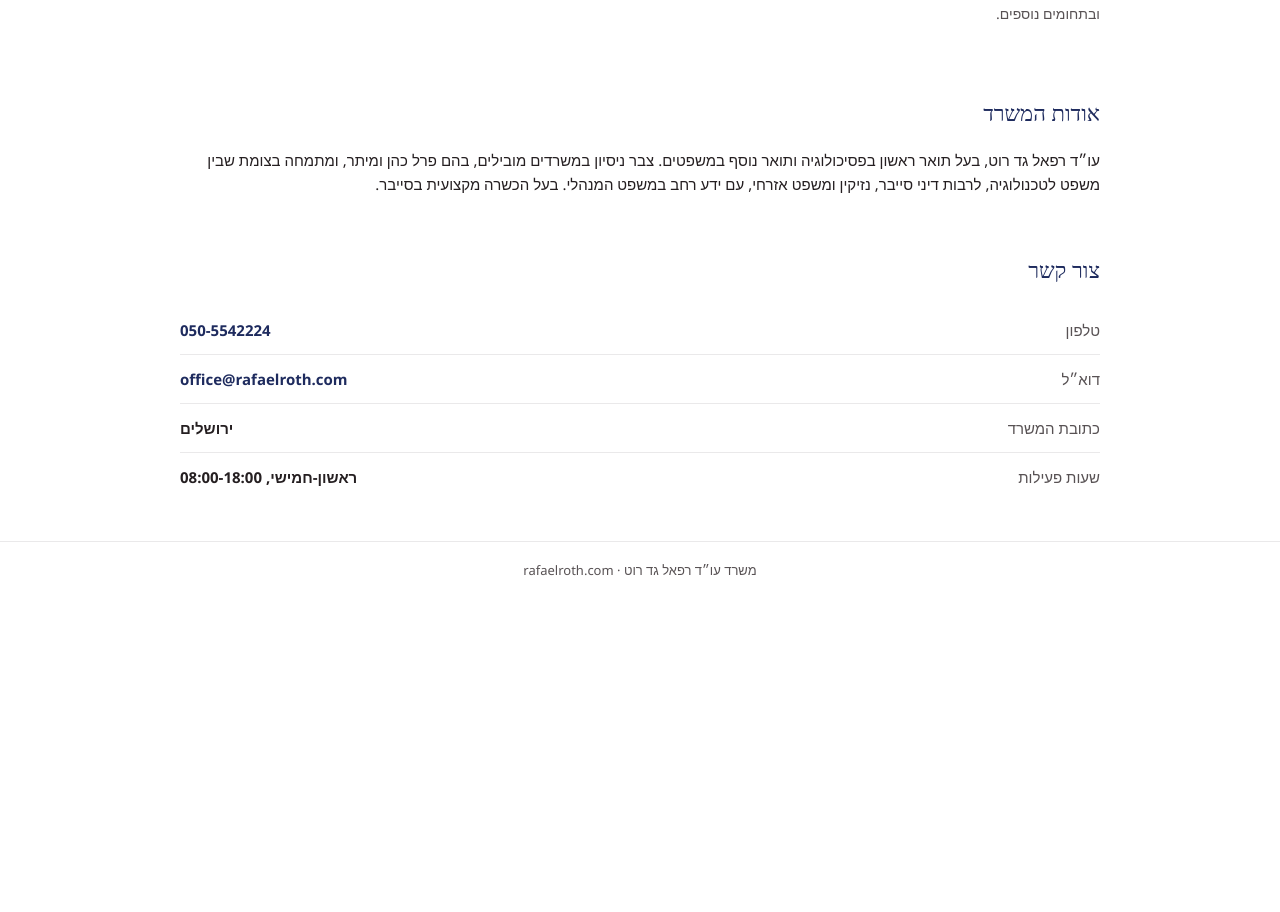
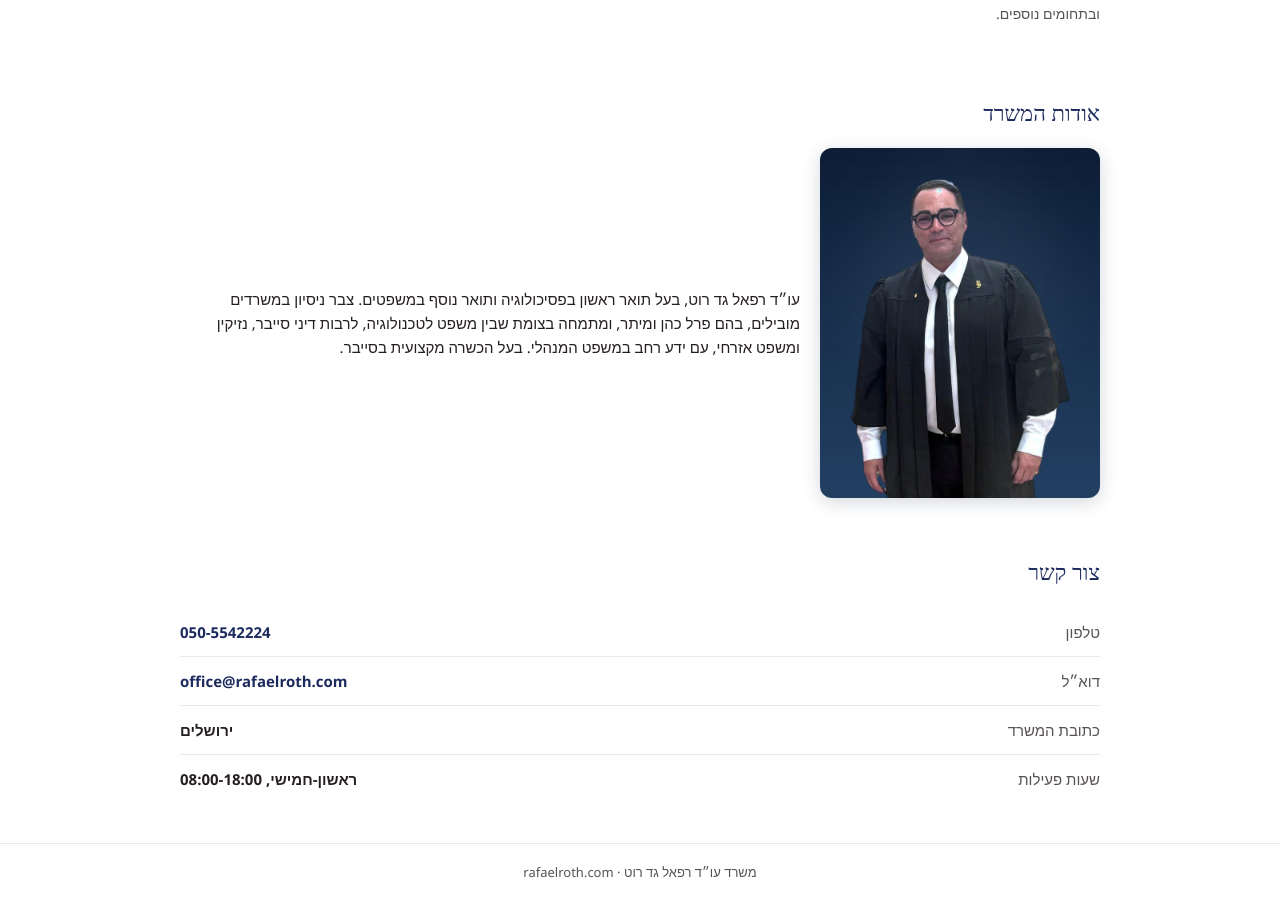
Before and after one commit to instinct-i3w51j/instinct-i3w51j.github.io, a plain HTML site: page index.html in a window 1280 px wide. Shown: the part 808-1720 px from the top of the page. Before the commit the page ends 1418 px from the top, so only its background shows below. Drawn offline with Linux system fonts and the light colour scheme.

Commit message:
Add about-section photo and layout

```diff
--- a/index.html
+++ b/index.html
@@ -40,7 +40,13 @@
   .card .detail { color:var(--ink2); font-size:14px; }
   .more { color:var(--ink2); font-size:14px; margin-top:14px; }
 
-  .about p { font-size:15px; margin:0; }
+  .about-wrap { display:flex; flex-direction:column; gap:20px; align-items:center; }
+  .about-wrap img { width:100%; max-width:240px; border-radius:12px; box-shadow:0 4px 18px rgba(15,36,64,.18); }
+  .about-wrap p { font-size:15px; margin:0; flex:1; }
+  @media (min-width:768px) {
+    .about-wrap { flex-direction:row; align-items:center; }
+    .about-wrap img { max-width:280px; }
+  }
 
   .contact-list { display:flex; flex-direction:column; }
   .contact-row { display:flex; justify-content:space-between; gap:16px; padding:12px 0; border-bottom:1px solid var(--hairline); font-size:15px; }
@@ -97,7 +103,10 @@
 
   <section id="about" class="about">
     <h2>אודות המשרד</h2>
-    <p>עו״ד רפאל גד רוט, בעל תואר ראשון בפסיכולוגיה ותואר נוסף במשפטים. צבר ניסיון במשרדים מובילים, בהם פרל כהן ומיתר, ומתמחה בצומת שבין משפט לטכנולוגיה, לרבות דיני סייבר, נזיקין ומשפט אזרחי, עם ידע רחב במשפט המנהלי. בעל הכשרה מקצועית בסייבר.</p>
+    <div class="about-wrap">
+      <img src="rafael-about.jpg" alt="עו״ד רפאל גד רוט">
+      <p>עו״ד רפאל גד רוט, בעל תואר ראשון בפסיכולוגיה ותואר נוסף במשפטים. צבר ניסיון במשרדים מובילים, בהם פרל כהן ומיתר, ומתמחה בצומת שבין משפט לטכנולוגיה, לרבות דיני סייבר, נזיקין ומשפט אזרחי, עם ידע רחב במשפט המנהלי. בעל הכשרה מקצועית בסייבר.</p>
+    </div>
   </section>
 
   <section id="contact">
```
Also changed, not shown: rafael-about.jpg (added).
